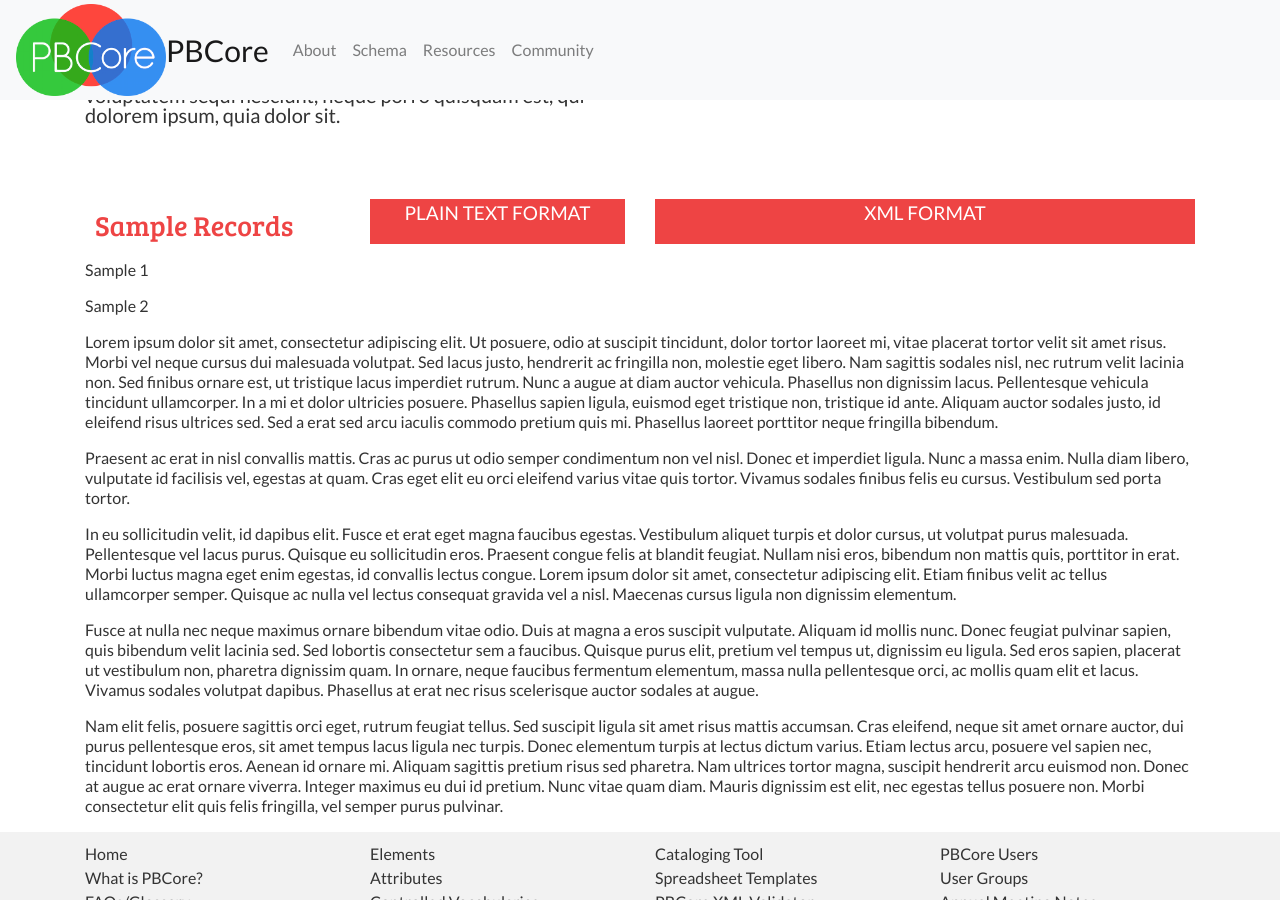
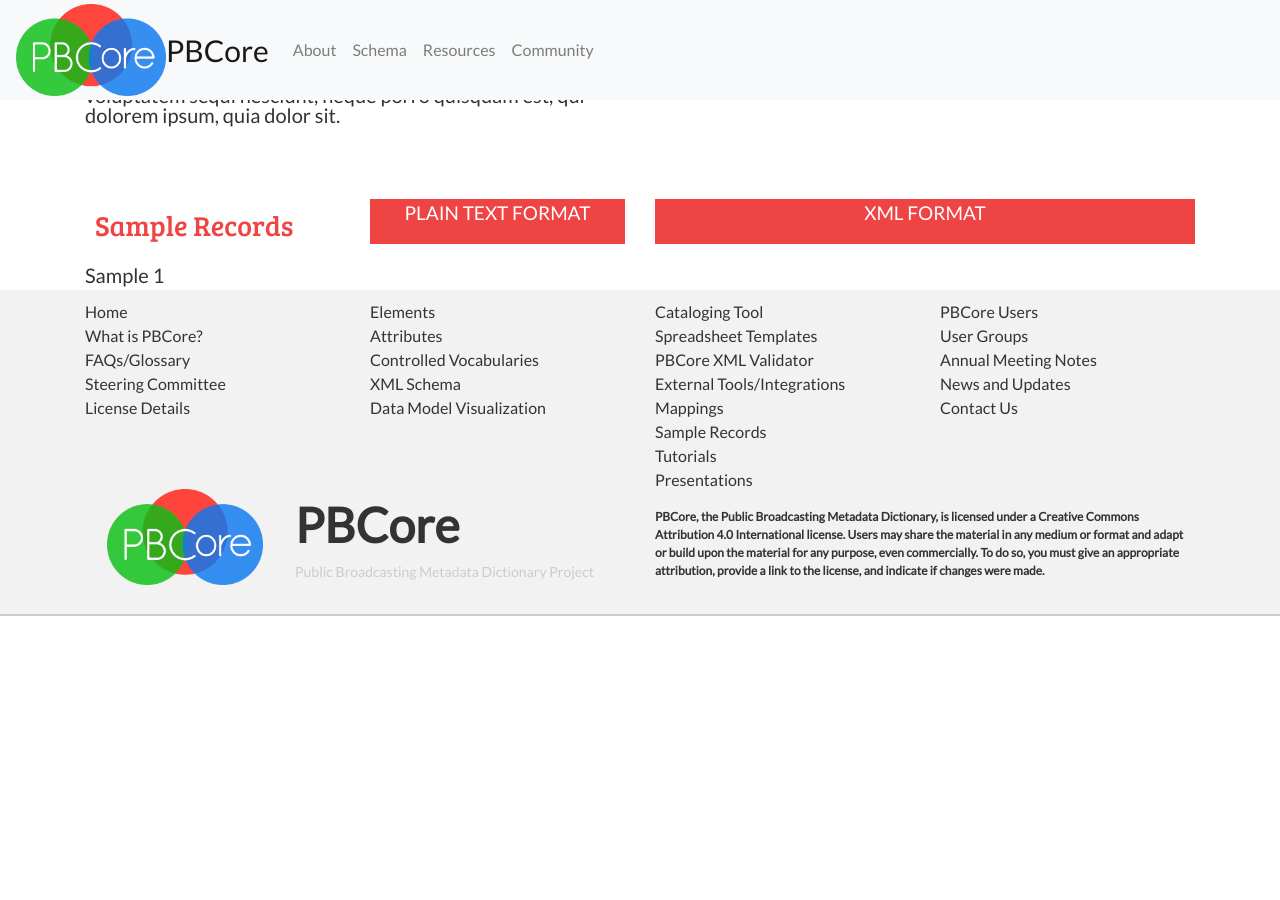
Before and after one commit to PBCore-AV-Metadata/pbcore-av-metadata.github.io, a Jekyll site: the page built from pages/sample-records.md, in a window 1280 px wide and 900 px high, scrolled down 251 px. Built offline with Jekyll 4.4.1, drawn with Linux system fonts in a browser that asks for light colours; after the commit the page ends 900 px from its top, so only the background shows below that.

Commit message:
'remove sample stuff'

```diff
--- a/pages/sample-records.md
+++ b/pages/sample-records.md
@@ -21,13 +21,16 @@
   </div>
 </div>
 
-
 <div class="row">
 
   <div class="col-md-3">
     <h2 class="med-title red">
       Sample Records
     </h2>
+
+    <span class="med-text">
+      Sample 1
+    </span>
   </div>
 
   <div class="col-md-3">
@@ -47,23 +50,3 @@
   </div>
 
 </div>
-
-
-
-
-
-Sample 1
-
-Sample 2
-
-
-
-Lorem ipsum dolor sit amet, consectetur adipiscing elit. Ut posuere, odio at suscipit tincidunt, dolor tortor laoreet mi, vitae placerat tortor velit sit amet risus. Morbi vel neque cursus dui malesuada volutpat. Sed lacus justo, hendrerit ac fringilla non, molestie eget libero. Nam sagittis sodales nisl, nec rutrum velit lacinia non. Sed finibus ornare est, ut tristique lacus imperdiet rutrum. Nunc a augue at diam auctor vehicula. Phasellus non dignissim lacus. Pellentesque vehicula tincidunt ullamcorper. In a mi et dolor ultricies posuere. Phasellus sapien ligula, euismod eget tristique non, tristique id ante. Aliquam auctor sodales justo, id eleifend risus ultrices sed. Sed a erat sed arcu iaculis commodo pretium quis mi. Phasellus laoreet porttitor neque fringilla bibendum.
-
-Praesent ac erat in nisl convallis mattis. Cras ac purus ut odio semper condimentum non vel nisl. Donec et imperdiet ligula. Nunc a massa enim. Nulla diam libero, vulputate id facilisis vel, egestas at quam. Cras eget elit eu orci eleifend varius vitae quis tortor. Vivamus sodales finibus felis eu cursus. Vestibulum sed porta tortor.
-
-In eu sollicitudin velit, id dapibus elit. Fusce et erat eget magna faucibus egestas. Vestibulum aliquet turpis et dolor cursus, ut volutpat purus malesuada. Pellentesque vel lacus purus. Quisque eu sollicitudin eros. Praesent congue felis at blandit feugiat. Nullam nisi eros, bibendum non mattis quis, porttitor in erat. Morbi luctus magna eget enim egestas, id convallis lectus congue. Lorem ipsum dolor sit amet, consectetur adipiscing elit. Etiam finibus velit ac tellus ullamcorper semper. Quisque ac nulla vel lectus consequat gravida vel a nisl. Maecenas cursus ligula non dignissim elementum.
-
-Fusce at nulla nec neque maximus ornare bibendum vitae odio. Duis at magna a eros suscipit vulputate. Aliquam id mollis nunc. Donec feugiat pulvinar sapien, quis bibendum velit lacinia sed. Sed lobortis consectetur sem a faucibus. Quisque purus elit, pretium vel tempus ut, dignissim eu ligula. Sed eros sapien, placerat ut vestibulum non, pharetra dignissim quam. In ornare, neque faucibus fermentum elementum, massa nulla pellentesque orci, ac mollis quam elit et lacus. Vivamus sodales volutpat dapibus. Phasellus at erat nec risus scelerisque auctor sodales at augue.
-
-Nam elit felis, posuere sagittis orci eget, rutrum feugiat tellus. Sed suscipit ligula sit amet risus mattis accumsan. Cras eleifend, neque sit amet ornare auctor, dui purus pellentesque eros, sit amet tempus lacus ligula nec turpis. Donec elementum turpis at lectus dictum varius. Etiam lectus arcu, posuere vel sapien nec, tincidunt lobortis eros. Aenean id ornare mi. Aliquam sagittis pretium risus sed pharetra. Nam ultrices tortor magna, suscipit hendrerit arcu euismod non. Donec at augue ac erat ornare viverra. Integer maximus eu dui id pretium. Nunc vitae quam diam. Mauris dignissim est elit, nec egestas tellus posuere non. Morbi consectetur elit quis felis fringilla, vel semper purus pulvinar.
```
